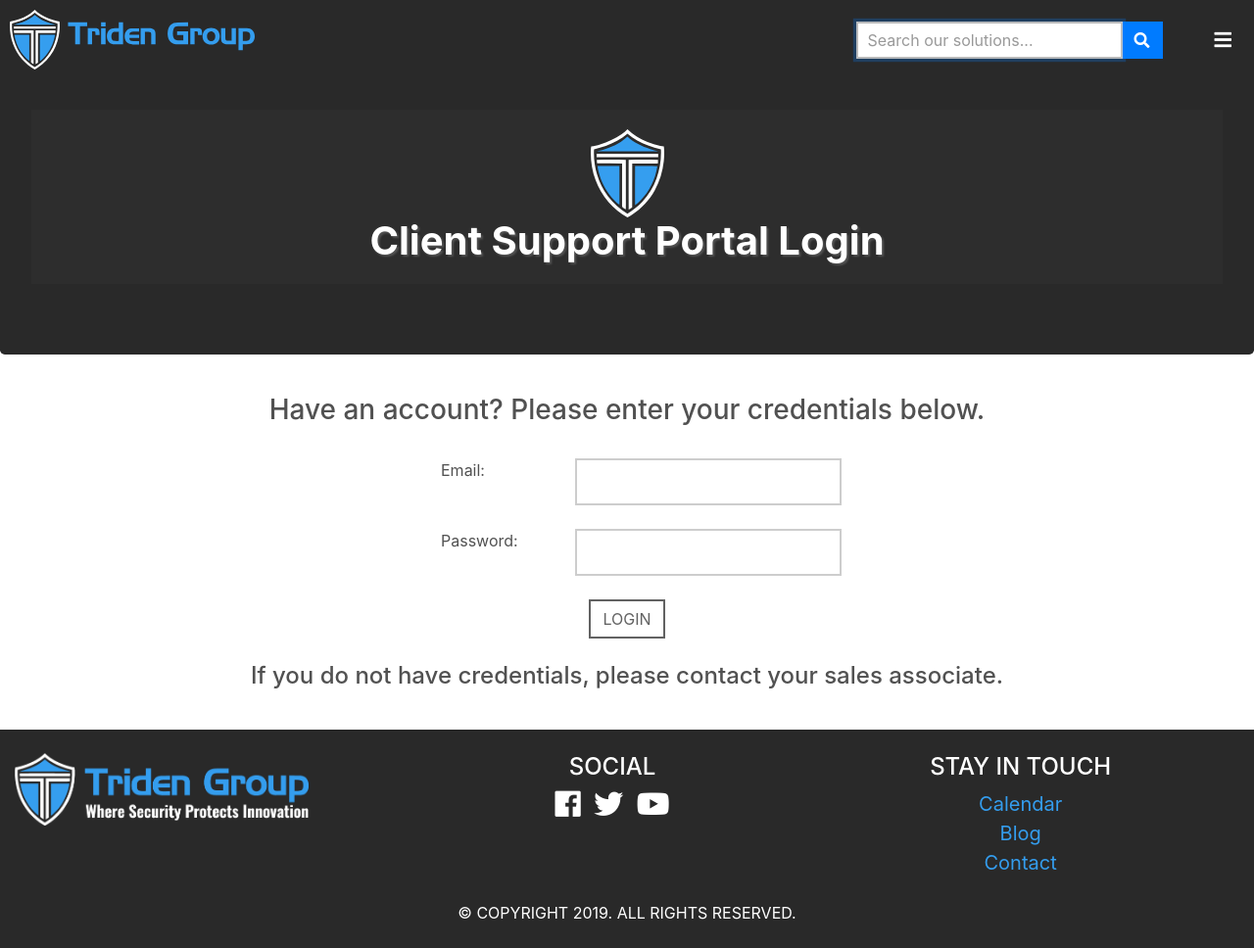
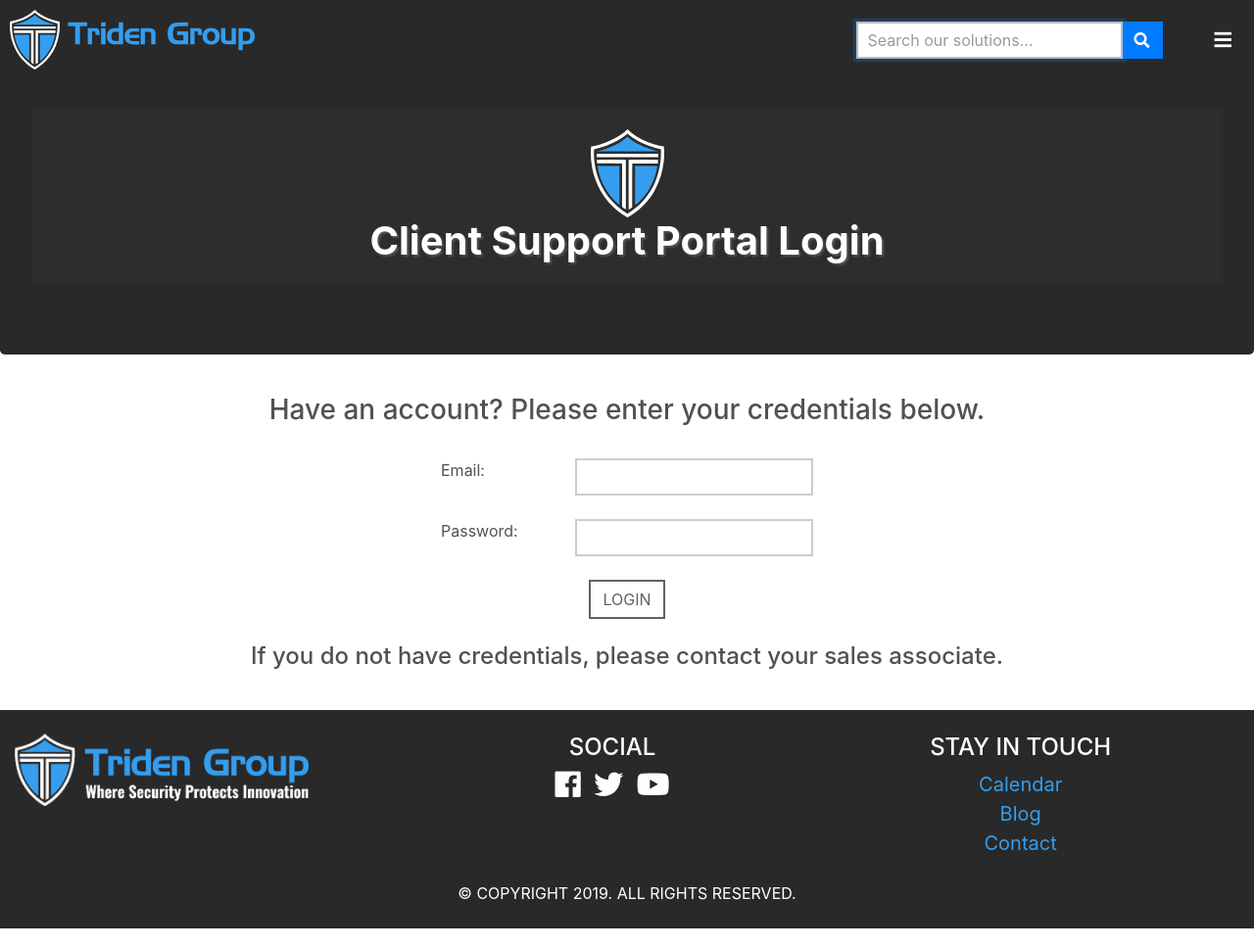
Before and after one commit to justingolden21/triden-ideas, a Jekyll site: the page built from support.html, in a window 1280 px wide and 968 px high. Shown: the whole window at 98% size. Built offline with Jekyll 4.4.1, drawn with Linux system fonts in a browser that asks for light colours.

Commit message:
minor edit to login portal ui

```diff
--- a/support.html
+++ b/support.html
@@ -23,7 +23,7 @@ permalink: /support/
 					<label for="email-input">Email:</label>
 				</div>
 				<div class="col-8">
-					<input id="email-input" type="email">
+					<input id="email-input" type="email" class="form-control">
 				</div>
 			</div>
 
@@ -34,7 +34,7 @@ permalink: /support/
 					<label for="password-input">Password:</label>
 				</div>
 				<div class="col-8">
-					<input id="password-input" type="password">
+					<input id="password-input" type="password" class="form-control">
 				</div>
 			</div>
 
```
